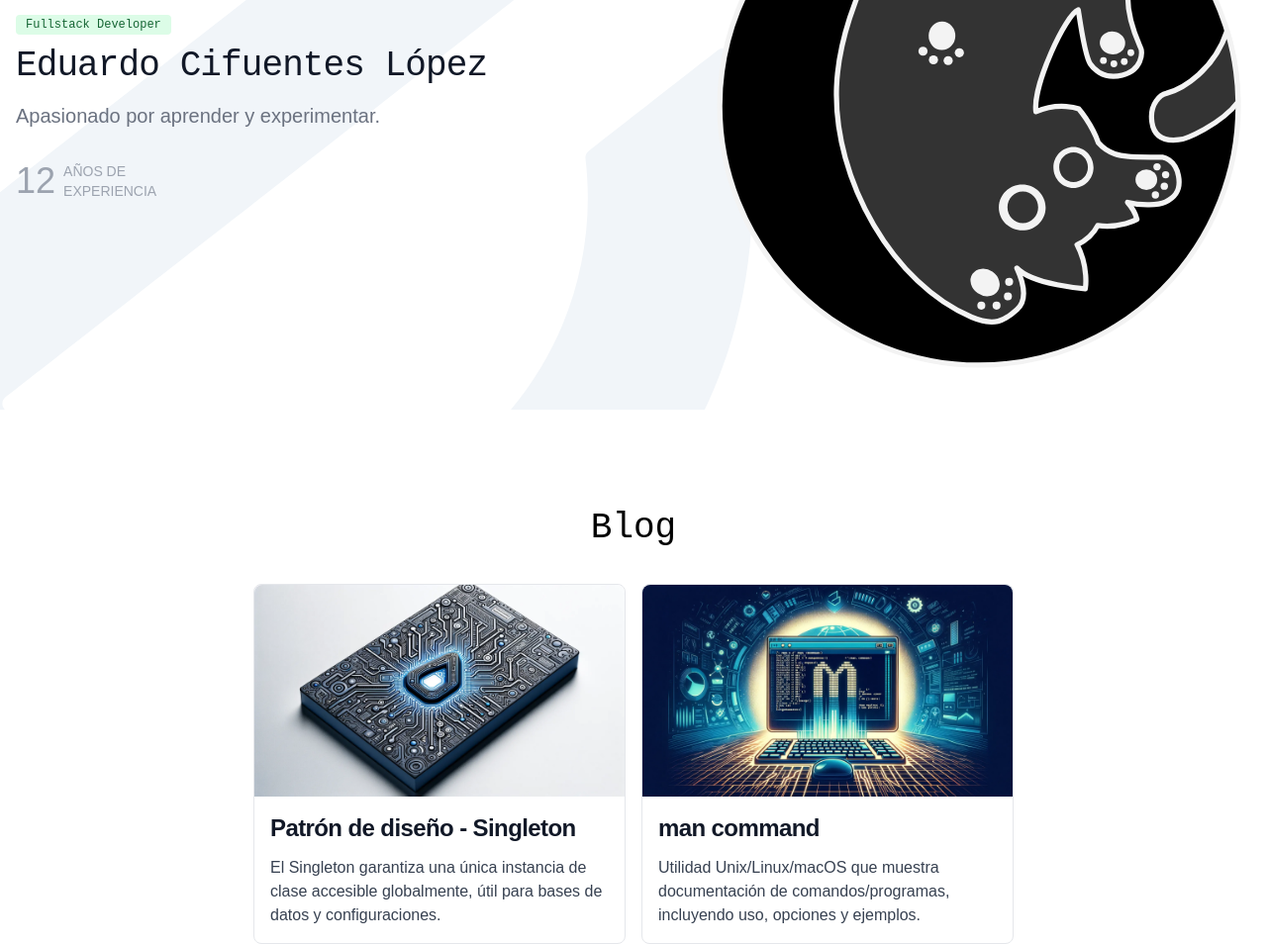
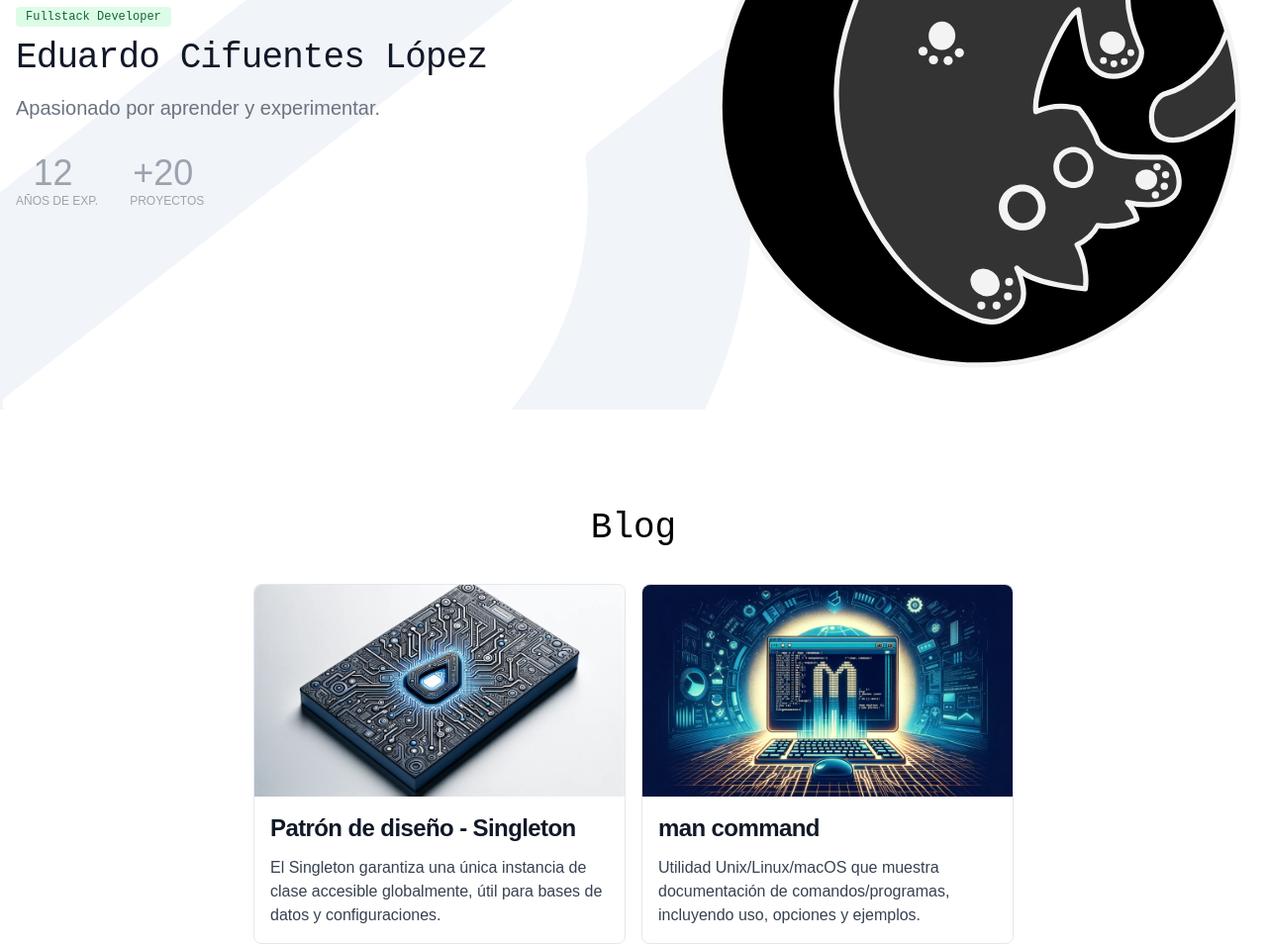
Before and after one commit to edcilo/edc_blog, an Astro site: page / in a window 1280 px wide. Shown: the part 1452-2407 px from the top of the page at 99% size. Built offline with nearby package versions, Linux system fonts and the light colour scheme; Astro itself is replaced by a stand-in of ours.

Commit message:
fix(hero): align skills

```diff
--- a/src/components/Hero.astro
+++ b/src/components/Hero.astro
@@ -23,8 +23,13 @@ const me = {
             <p class="resume">{me.description}</p>
             <ul class="skills">
                 <li>
-                    <span>{me.expierence}</span>
-                    Años de <br /> experiencia
+                    <span>{me.expierence}</span> <br />
+                    <div>
+                        Años de exp.
+                    </div>
+                </li>
+                <li>
+                    <span>+20</span> <br /> proyectos
                 </li>
             </ul>
         </div>
@@ -61,11 +66,17 @@ const me = {
             }
 
             .skills {
-                @apply uppercase text-sm text-gray-400;
+                @apply flex justify-center gap-8;
+                @apply uppercase text-xs text-gray-400 text-left;
+                @apply md:justify-start;
                 @apply dark:!text-zinc-600;
 
+                li {
+                    @apply text-center;
+                }
+
                 span {
-                    @apply float-left mr-2 text-4xl;
+                    @apply mr-2 text-4xl;
                 }
             }
         }
```
